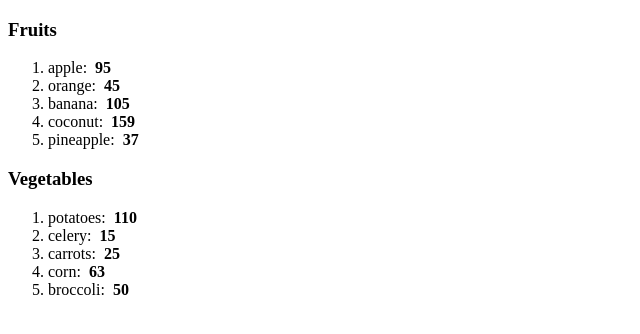
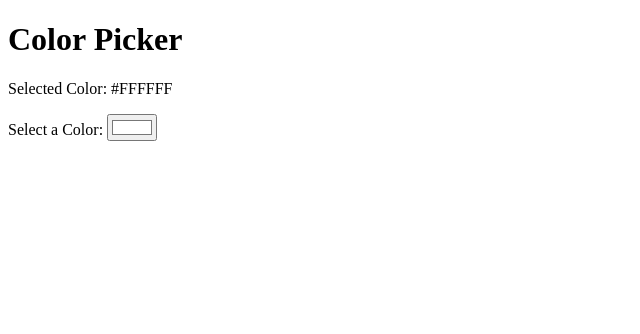
Before and after one commit to itsmecedy/bro-code, a React (Vite) app in the folder my-react-app/: page / in a window 1280 px wide. Shown: the top 334 px of the page, without its empty margins (0-640 px from the left). Built offline with nearby package versions, Linux system fonts and the light colour scheme.

Commit message:
color picker

```diff
--- a/my-react-app/src/App.jsx
+++ b/my-react-app/src/App.jsx
@@ -1,24 +1,9 @@
-import List from "./List";
+import ColorPicker from "./ColorPicker";
 
 function App() {
-  const fruits = [
-    { id: 1, name: "apple", calories: 95 },
-    { id: 2, name: "orange", calories: 45 },
-    { id: 3, name: "banana", calories: 105 },
-    { id: 4, name: "coconut", calories: 159 },
-    { id: 5, name: "pineapple", calories: 37 },
-  ];
-  const vegetables = [
-    { id: 6, name: "potatoes", calories: 110 },
-    { id: 7, name: "celery", calories: 15 },
-    { id: 8, name: "carrots", calories: 25 },
-    { id: 9, name: "corn", calories: 63 },
-    { id: 10, name: "broccoli", calories: 50 },
-  ];
   return (
     <>
-      <List items={fruits} category="Fruits" />
-      <List items={vegetables} category="Vegetables" />
+      <ColorPicker />
     </>
   );
 }
--- /dev/null
+++ b/my-react-app/src/ColorPicker.jsx
@@ -0,0 +1,18 @@
+import React, { useState } from "react";
+
+export default function ColorPicker() {
+  const [color, setColor] = useState("#FFFFFF");
+  function handleColorChange(event) {
+    setColor(event.target.value);
+  }
+  return (
+    <div className="color-picker-container">
+      <h1>Color Picker</h1>
+      <div className="color-display" style={{ backgroundColor: color }}>
+        <p>Selected Color: {color}</p>
+      </div>
+      <label htmlFor="color">Select a Color: </label>
+      <input type="color" value={color} onChange={handleColorChange} />
+    </div>
+  );
+}
--- a/my-react-app/src/List.jsx
+++ b/my-react-app/src/List.jsx
@@ -1,20 +1,21 @@
-import React from "react";
+import React, { useState } from "react";
 
 export default function list(props) {
-  const category = props.category;
-  const itemList = props.items;
-
-  const listItems = itemList.map((item) => (
-    <li key={item.id}>
-      {item.name}: &nbsp;
-      <b>{item.calories}</b>
-    </li>
-  ));
+  const [color, setColor] = useState("#FFFFFF");
+  function handleColorChange(event) {
+    setColor(event.target.value);
+  }
 
   return (
     <>
-      <h3 className="list-category">{category}</h3>
-      <ol className="list-items">{listItems}</ol>
+      <div className="color-picker-container">
+        <h1>Color Picker</h1>
+        <div className="color-display" style={{ backgroundColor: color }}>
+          <p>Selected Color: {color}</p>
+        </div>
+        <label htmlFor="color">Select a Color: </label>
+        <input type="color" value={color} onChange={handleColorChange} />
+      </div>
     </>
   );
 }
```
